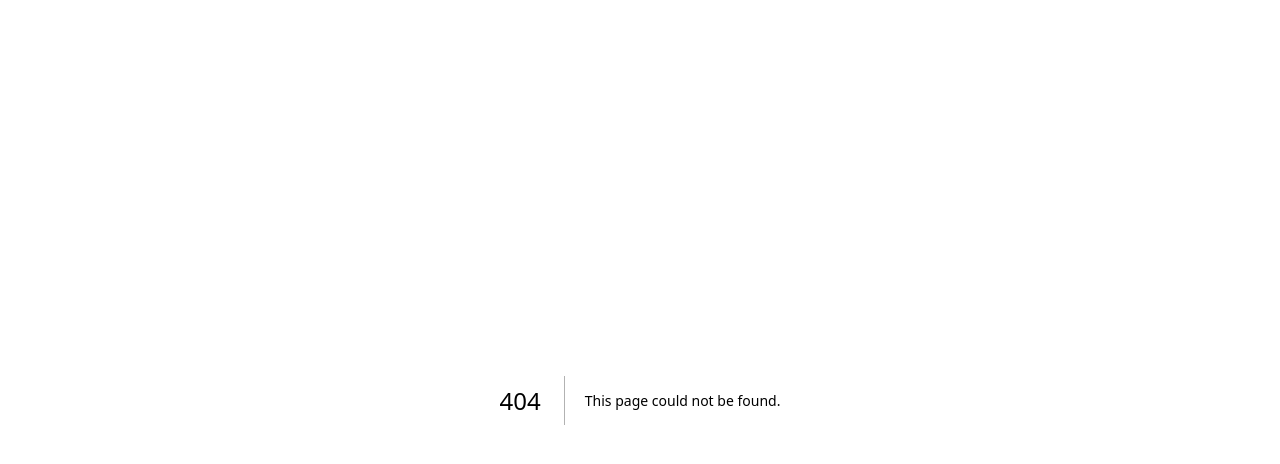
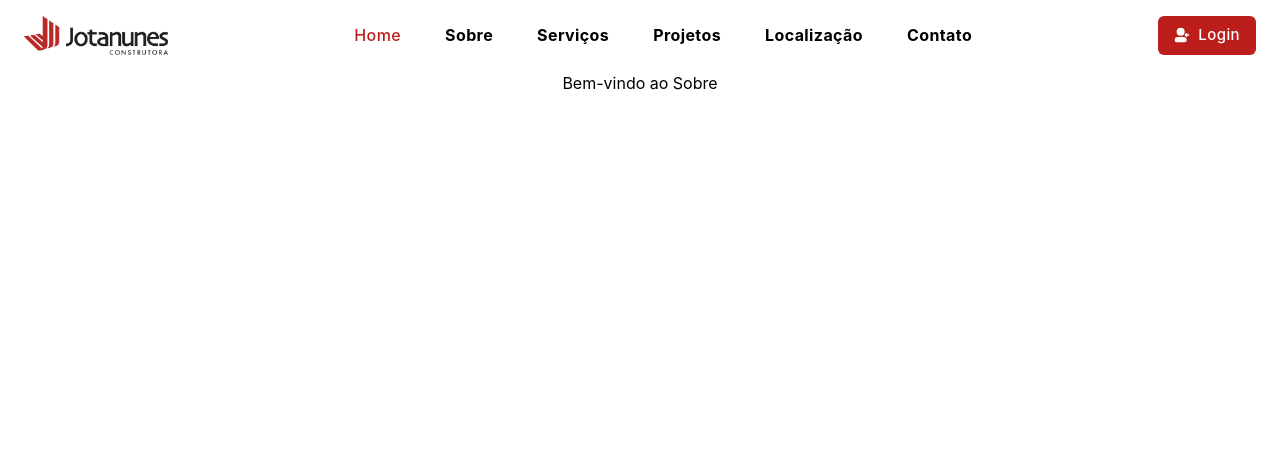
Before and after one commit to Squad-15/front_end, a Next.js app: page /about in a window 1280 px wide. Before the commit this address had no page. Shown: the top 464 px of the page. Built offline with nearby package versions, Linux system fonts and the light colour scheme.

Commit message:
enviando ajustes

```diff
--- a/layout.tsx
+++ b/src/app/about/layout.tsx
@@ -1,13 +1,11 @@
-import "./globals.css";
-
 export default function RootLayout({
   children,
 }: {
   children: React.ReactNode
 }) {
   return (
-    <html lang="en">
-      <body>{children}</body>
-    </html>
+    <main>
+      {children}
+  </main>
   )
 }
--- /dev/null
+++ b/src/app/about/page.tsx
@@ -0,0 +1,7 @@
+export default function AboutPage() {
+    return (
+        <div className="text-center">
+            <h1>Bem-vindo ao Sobre</h1>
+        </div>
+    );
+}
--- a/src/app/components/Header/index.tsx
+++ b/src/app/components/Header/index.tsx
@@ -1,5 +1,76 @@
+'use client'; // se estiver usando App Router no Next.js 13+
+
+import Image from 'next/image';
+import Link from 'next/link';
+
 export const Header = () => {
-    return(
-        <div></div>
-    );
-}
+  return (
+    <header className="flex py-4 px-4 sm:px-6 bg-white min-h-[70px] tracking-wide relative z-50 mb-8 md:mb-0">
+      <div className="flex flex-wrap items-center justify-between gap-4 w-full max-w-screen-xl mx-auto">
+
+        <Link href="#" className="max-sm:hidden">
+          <Image src="/assets/img/logo.png" alt="logo" width={144} height={40} className="w-36" />
+        </Link>
+
+        <Link href="#" className="hidden max-sm:block">
+          <Image src="/assets/img/logo.png" alt="logo" width={144} height={40} className="w-36" />
+        </Link>
+
+        <div id="collapseMenu"
+          className="max-lg:hidden lg:!block max-lg:before:fixed max-lg:before:bg-black max-lg:before:opacity-50 max-lg:before:inset-0 max-lg:before:z-50">
+
+          <button id="toggleClose" className="lg:hidden fixed top-2 right-4 z-[100] rounded-full bg-white w-9 h-9 flex items-center justify-center border">
+            {/* Ícone */}
+          </button>
+
+          <ul className="lg:flex gap-x-5 max-lg:space-y-3 max-lg:fixed max-lg:bg-white max-lg:w-1/2 max-lg:min-w-[300px] max-lg:top-0 max-lg:left-0 max-lg:p-6 max-lg:h-full max-lg:shadow-md max-lg:overflow-auto z-50">
+            <li className="mb-6 hidden max-lg:block">
+              <Link href="#">
+                <Image src="https://readymadeui.com/readymadeui.svg" alt="logo" width={144} height={40} className="w-36" />
+              </Link>
+            </li>
+            <li className="max-lg:border-b max-lg:py-3 px-3">
+              <Link href="/" className="hover:text-red-600 text-primary font-medium block text-h6">Home</Link>
+            </li>
+            <li className="max-lg:border-b max-lg:py-3 px-3">
+              <Link href="/about" className="hover:text-red-600 block text-h6 font-bold">Sobre</Link>
+            </li>
+            <li className="max-lg:border-b max-lg:py-3 px-3">
+              <Link href="/service" className="hover:text-red-600 font-bold block text-h6">Serviços</Link>
+            </li>
+            <li className="max-lg:border-b max-lg:py-3 px-3">
+              <Link href="#" className="hover:text-red-600 font-bold block text-h6">Projetos</Link>
+            </li>
+            <li className="max-lg:border-b max-lg:py-3 px-3">
+              <Link href="#" className="hover:text-red-600 font-bold block text-h6">Localização</Link>
+            </li>
+            <li className="max-lg:border-b max-lg:py-3 px-3">
+              <Link href="#" className="hover:text-red-600 font-bold block text-h6">Contato</Link>
+            </li>
+          </ul>
+        </div>
+
+        <div className="flex items-center max-lg:ml-auto space-x-4">
+          <button type="button" className="bg-primary hover:bg-red-600 px-4 py-2 rounded-md text-white text-[15px] font-medium flex items-center justify-center gap-2">
+            <svg xmlns="http://www.w3.org/2000/svg" viewBox="0 0 24 24"
+              className="cursor-pointer fill-white inline w-4 h-4">
+              <circle cx="10" cy="7" r="6" data-original="#000000" />
+              <path
+                d="M14 15H6a5 5 0 0 0-5 5 3 3 0 0 0 3 3h12a3 3 0 0 0 3-3 5 5 0 0 0-5-5zm8-4h-2.59l.3-.29a1 1 0 0 0-1.42-1.42l-2 2a1 1 0 0 0 0 1.42l2 2a1 1 0 0 0 1.42 0 1 1 0 0 0 0-1.42l-.3-.29H22a1 1 0 0 0 0-2z"
+                data-original="#000000" />
+            </svg>
+            Login
+          </button>
+
+          <button id="toggleOpen" className="lg:hidden">
+            <svg className="w-7 h-7" fill="#000" viewBox="0 0 20 20" xmlns="http://www.w3.org/2000/svg">
+              <path fillRule="evenodd"
+                d="M3 5a1 1 0 011-1h12a1 1 0 110 2H4a1 1 0 01-1-1zM3 10a1 1 0 011-1h12a1 1 0 110 2H4a1 1 0 01-1-1zM3 15a1 1 0 011-1h12a1 1 0 110 2H4a1 1 0 01-1-1z"
+                clipRule="evenodd"></path>
+            </svg>
+          </button>
+        </div>
+      </div>
+    </header>
+  );
+};
--- a/src/app/components/HeroPrinciple/index.tsx
+++ b/src/app/components/HeroPrinciple/index.tsx
@@ -15,7 +15,7 @@ export const HeroPrinciple = () => {
                     </p>
                     <div className="flex justify-center">
                     <a href="#"
-                        className="inline-flex items-center text-white bg-primary border-0 py-2 px-6 focus:outline-none rounded-full text-h6">
+                        className="inline-flex items-center text-white bg-primary hover:bg-red-600 border-0 py-2 px-6 focus:outline-none rounded-full text-h6">
                             Acesse já <i className="bi bi-arrow-up-right ml-2 text-xs"></i>
                     </a>
 
--- a/src/app/layout.tsx
+++ b/src/app/layout.tsx
@@ -1,3 +1,4 @@
+import { Header } from "./components/Header";
 import "./globals.css";
 
 export default function RootLayout({
@@ -7,7 +8,10 @@ export default function RootLayout({
 }) {
   return (
     <html lang="en">
-      <body>{children}</body>
+      <body>
+        <Header />
+        {children}
+      </body>
     </html>
   )
 }
--- a/src/app/page.tsx
+++ b/src/app/page.tsx
@@ -1,10 +1,8 @@
-import { Header } from "./components/Header";
 import { HeroPrinciple } from "./components/HeroPrinciple";
 
 export default function Home() {
     return (
         <>
-        <Header />
         <HeroPrinciple />
         </>
     );
--- /dev/null
+++ b/src/app/service/layout.tsx
@@ -0,0 +1,11 @@
+export default function RootLayout({
+  children,
+}: {
+  children: React.ReactNode
+}) {
+  return (
+    <main>
+      {children}
+  </main>
+  )
+}
--- /dev/null
+++ b/src/app/service/page.tsx
@@ -0,0 +1,7 @@
+export default function ServicePage() {
+    return (
+        <div className="text-center">
+            <h1>Bem vindo ao Serviços</h1>
+        </div>
+    );
+}
```
